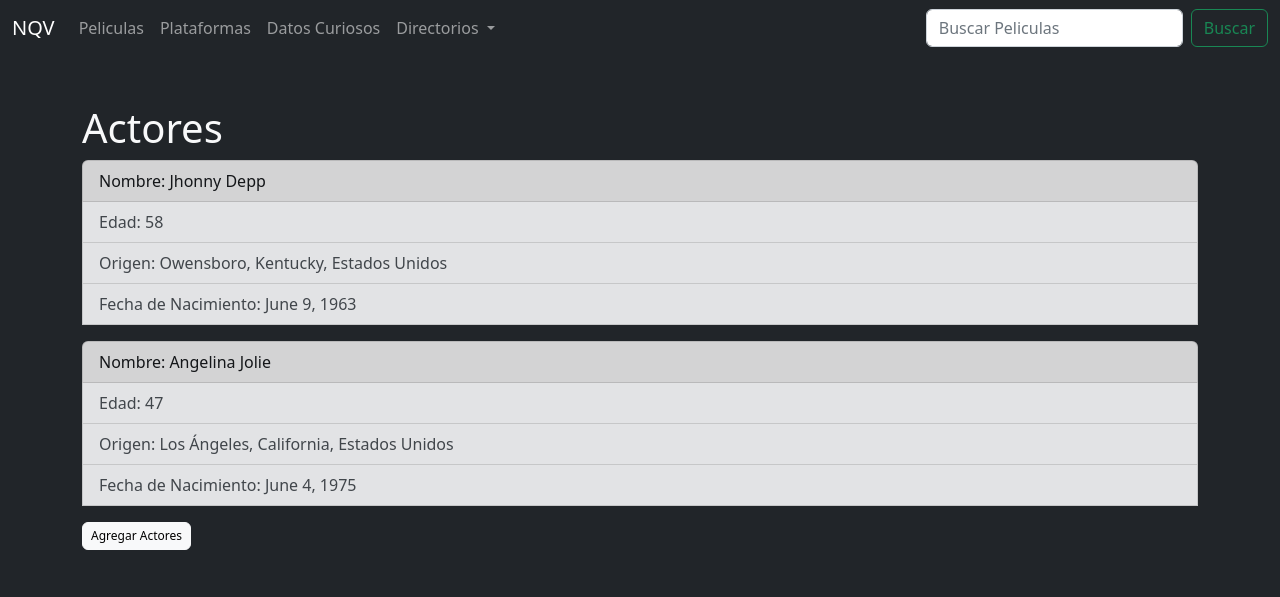
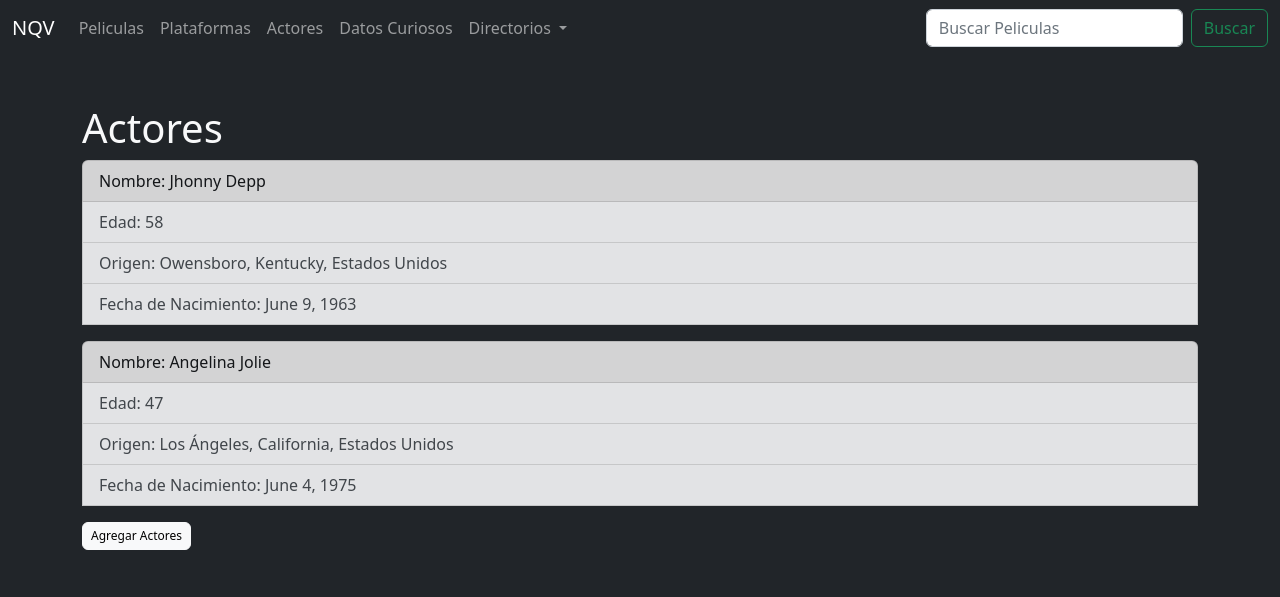
Before and after one commit to herediasolana/EntregaFinal, a Django app: page /AppNQV/actores in a window 1280 px wide. Shown: the top 597 px of the page. Run offline with Django 4.2, Linux system fonts and the light colour scheme; data comes from the database, SQL or seed files in the repository.

Commit message:
se incluye link en barra de actores

```diff
--- a/AppNQV/templates/padre.html
+++ b/AppNQV/templates/padre.html
@@ -25,6 +25,9 @@
                     </li>
                     <li class="nav-item">
                         <a class="nav-link" href="/AppNQV/plataformas">Plataformas</a>
+                    </li>
+                    <li class="nav-item">
+                        <a class="nav-link" href="/AppNQV/actores">Actores</a>
                     </li>
                     <li class="nav-item">
                         <a class="nav-link" href="/AppNQV/datosCuriosos">Datos Curiosos</a>
```
